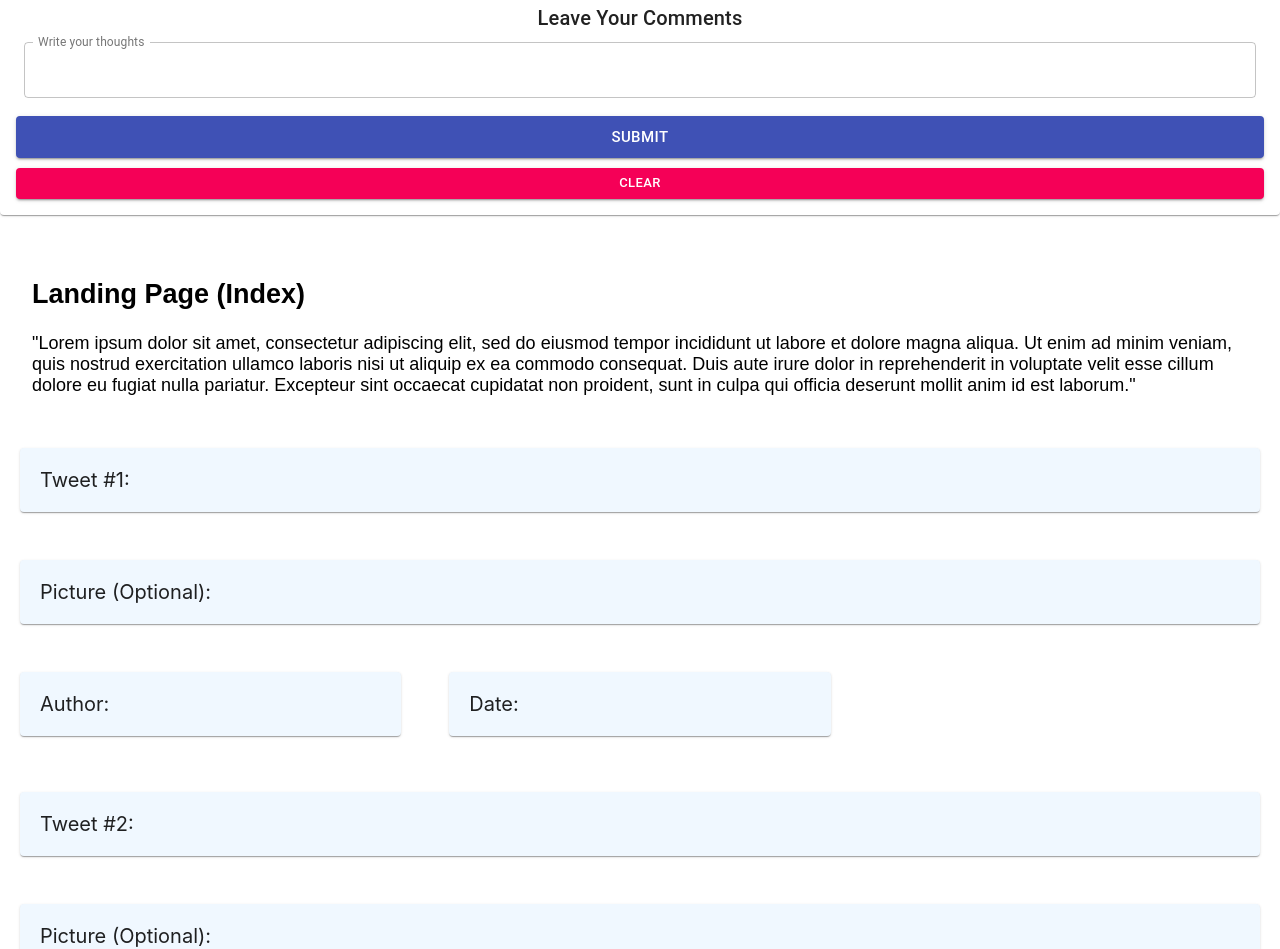
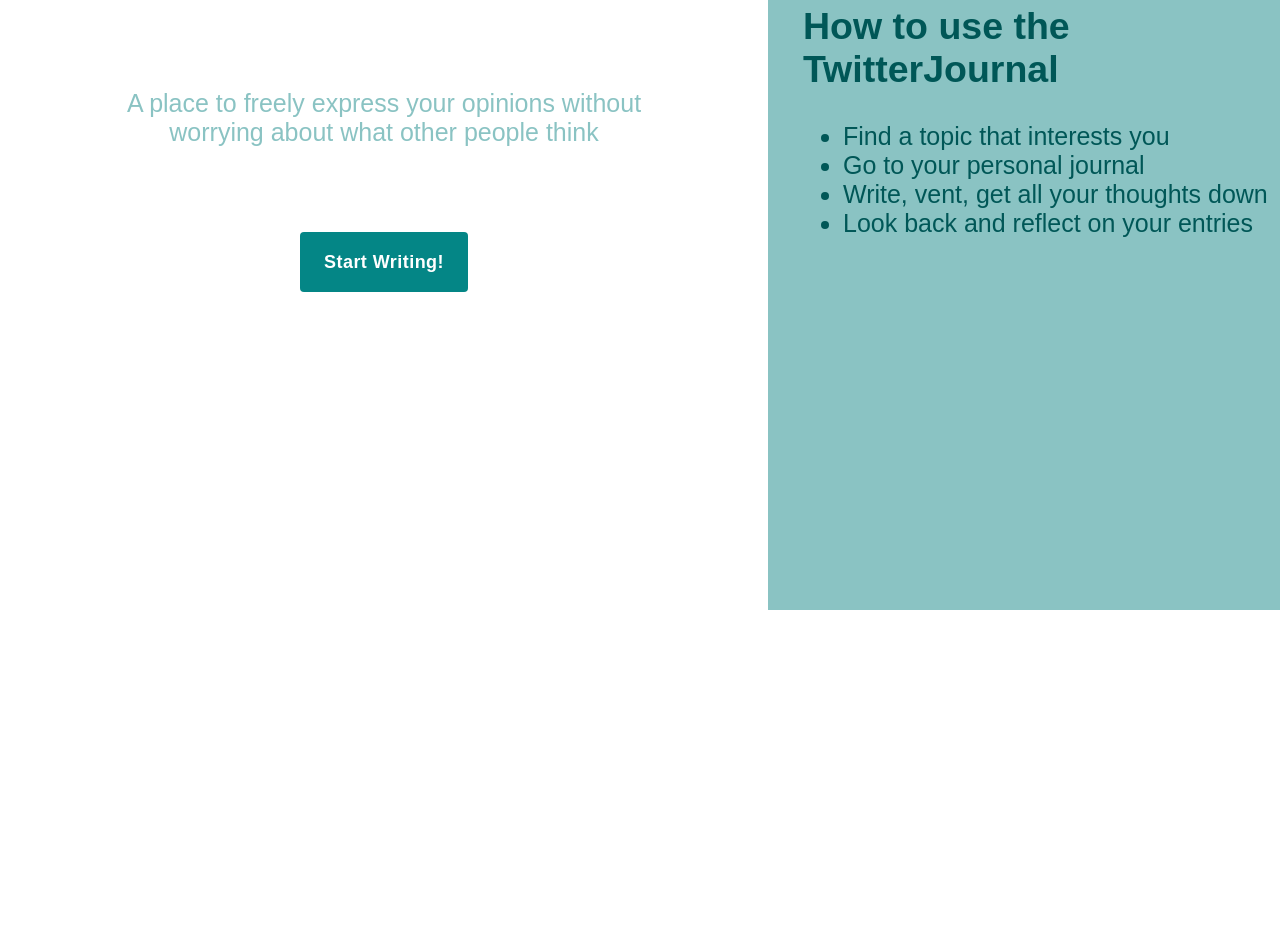
Before and after one commit to anglerona/twitter-journal-frontend, a Next.js app: page / in a window 1280 px wide. Shown: the part 126-1075 px from the top of the page. After the commit the page ends 800 px from the top, so only its background shows below. Built offline with nearby package versions, Linux system fonts and the light colour scheme.

Commit message:
added instructions to landing page + slight styling changes

```diff
--- a/components/Form.js
+++ b/components/Form.js
@@ -21,8 +21,8 @@
             <form autoComplete="off" noValidate className={`${classes.root} ${classes.form}`} onSubmit={handleSubmit}>
                 <Typography variant="h6" text-align="center">Leave Your Comments</Typography>
                 <TextField name="comment" variant="outlined" label = "Write your thoughts" fullWidth value={postData.comment} onChange={(e)=>setPostData({ ...postData, comment: e.target.value})}/>
-                <Button className={classes.buttonSubmit} color="primary" variant="contained" size="large" type="submit" fullWidth>{currentId ? 'Editing':'Submit'} </Button>
-                <Button variant="contained" color="secondary" size="small" onClick={clear} fullWidth>Clear</Button>
+                <Button className={classes.buttonSubmit} variant="contained" type="submit" fullWidth>{currentId ? 'Editing':'Submit'} </Button>
+                <Button className={classes.buttonSubmit} style={{backgroundColor: '#FD5082'}} variant="contained" onClick={clear} fullWidth>Clear</Button>
              </form>
 
         </Paper>
--- a/components/LandingPage.js
+++ b/components/LandingPage.js
@@ -6,11 +6,21 @@
     return (
         <>
         <div className={Styles.container}>
-        <div className={Styles.block}></div>
+
         <div className={Styles.landpage}>
             <h1>TwitterJournal</h1>
             <p>A place to freely express your opinions without<br/>worrying about what other people think </p>
             <Link href="/entry"><a>Start Writing!</a></Link>
+        </div>
+        <div className={Styles.block}>
+            <h2>How to use the TwitterJournal</h2>
+            <ul>
+                <li>Find a topic that interests you</li>
+                <li>Go to your personal journal</li>
+                <li>Write, vent, get all your thoughts down</li>
+                <li>Look back and reflect on your entries</li>
+            </ul>
+
         </div>
         </div>
         </>
--- a/components/LandingPage.module.css
+++ b/components/LandingPage.module.css
@@ -1,12 +1,16 @@
 .container {
     display: grid;
-    grid-template-columns: 0.5fr 1fr;
+    grid-template-columns: 0.6fr 0.4fr;
     height: 100%;
 
 }
 
 .block {
     background-color: #8AC3C3;
+    color: #005757;
+    font-family: sans-serif;
+    padding: 100px 0 0 35px;
+    font-size: 25px;
 }
 
 .landpage {
--- a/components/navbar.js
+++ b/components/navbar.js
@@ -5,7 +5,7 @@
   return (
     <nav className={Styles.nav}>
       <div>
-        <Link href="/">Twitter Journal</Link>
+        <Link href="/">TwitterJournal</Link>
       </div>
       <Link href="/entry">
         <a>Journal Entry</a>
--- a/components/navbar.module.css
+++ b/components/navbar.module.css
@@ -13,13 +13,16 @@
       float: left;
       width: 70%;
       height: 20%;
-      font-size: 34px;
-      text-transform: uppercase;
+      font-size: 40px;
       letter-spacing: 0.025em;
       color: #048686;
       text-align: left;
       font-weight: bold;
       transition: all 0.125s ease;
+  }
+
+  .nav > div:hover {
+    font-size: 42px;
   }
 
   .nav > a {
@@ -29,9 +32,8 @@
     text-decoration: none;
     background: white;
     border-radius: 4px;
-    font-size: 14px;
+    font-size: 18px;
     padding: 12px 16px;
-    text-transform: uppercase;
     font-weight: 600;
     letter-spacing: 0.025em;
     color: #048686;
@@ -44,4 +46,5 @@
 
   .nav > a:hover {
     background-color: #eaeaea;
+    font-size: 20px;
   }
--- a/components/styles.js
+++ b/components/styles.js
@@ -10,16 +10,21 @@
     padding: theme.spacing(2),
     marginBottom: 10,
     marginTop: 30,
+    color: '#048686',
   },
   form: {
     display: 'flex',
     flexWrap: 'wrap',
     justifyContent: 'center',
+    padding: '0 50px',
   },
   buttonSubmit: {
-    marginBottom: 10,
-    marginTop: 10,
+    borderRadius: '15px',
+    margin: '10px 20px',
+    padding: '15px 0px',
     color: 'white',
+    backgroundColor: '#048686',
+    width: '150px',
   },
   item: {
     backgroundColor: 'aliceblue',
--- a/components/trending.module.css
+++ b/components/trending.module.css
@@ -1,15 +1,16 @@
 .main {
     display: block;
-    color:black;
+    color:#048686;
     text-align: center;
     font-size: 30px;
     font-family: sans-serif;
     font-weight: bold;
-    padding:10px
+    padding: 30px
 
   }
 
 .main > img {
-    border:2px solid black;
-    padding:10px
+    border:2px solid #048686;
+    border-radius: 20px;
+    padding:20px 40px;
 }
--- a/components/tweets.js
+++ b/components/tweets.js
@@ -7,6 +7,7 @@
     padding: 20,
     backgroundColor: 'aliceblue',
     margin: 20,
+
 }));
 
 function FormRow(props) {
--- a/components/tweets.module.css
+++ b/components/tweets.module.css
@@ -1,10 +1,16 @@
 /*Update later: CSS is outdated */
 .main {
-        padding: 20;
+        padding: 0 70px;
         margin: 20;
         font-size:20px;
-      }
+
+}
 
 .main > Item {
     background: green;
+
 }
+
+.main > FormRow {
+  border: 1px solid #048686;
+}
--- a/pages/index.js
+++ b/pages/index.js
@@ -9,10 +9,10 @@
 export default function Index() {
     return (
     <Layout>
-    <Navbar />
+    {/* <Navbar />
     <Form />
     <Content />
-    <Tweets />
+    <Tweets /> */}
     <LandingPage />
     </Layout>
     )
```
